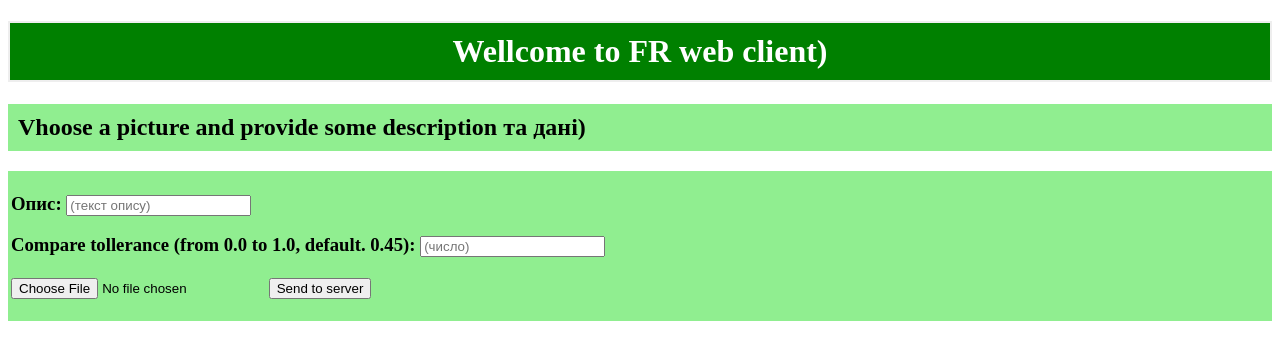
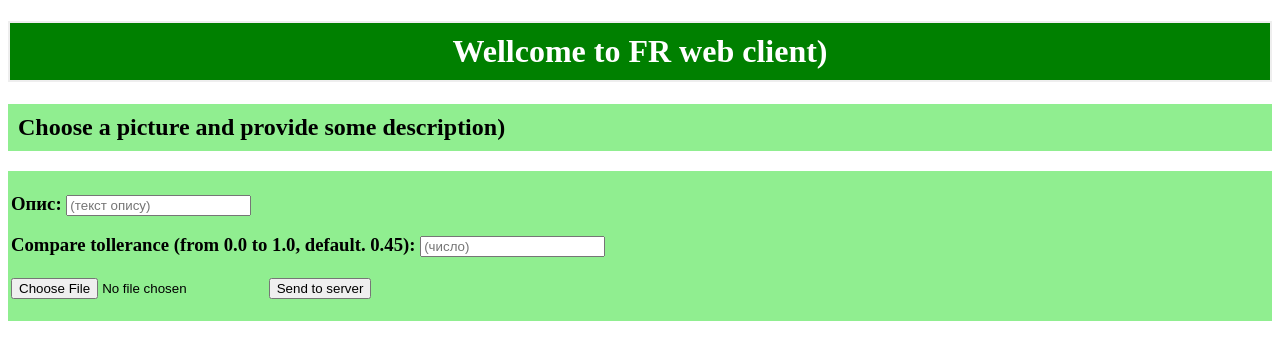
Before and after one commit to bohdansok/Face_Recognition, a Flask app: page / in a window 1280 px wide. Shown: the top 360 px of the page. Run offline with Flask 2, Linux system fonts and the light colour scheme.

Commit message:
Update _index.html

```diff
--- a/API/templates/_index.html
+++ b/API/templates/_index.html
@@ -7,7 +7,7 @@
 </head>
 <body>
    <h1>Wellcome to FR web client)</h1>
-   <h2>Vhoose a picture and provide some description та дані) </h2>
+   <h2>Choose a picture and provide some description) </h2>
      <form action="" method=post enctype=multipart/form-data>
        <h3>
         <p><label for="dir_comment">Опис:</label>
```
